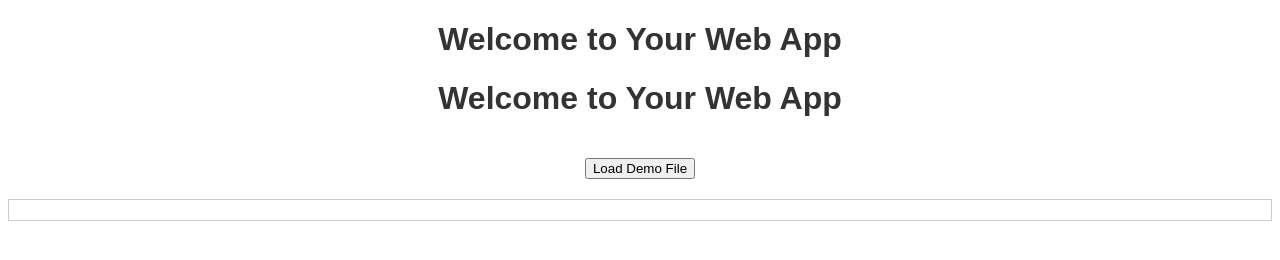
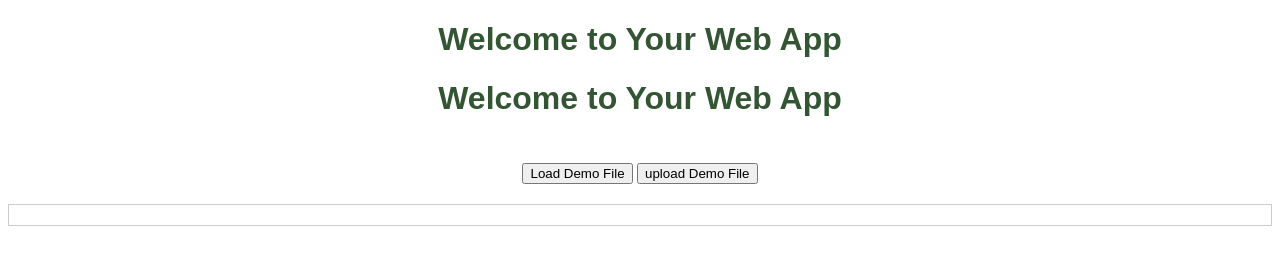
Before and after one commit to MahmoudElerian/lab3-project, a plain HTML site: page index.html in a window 1280 px wide. Drawn offline with Linux system fonts and the light colour scheme.

Commit message:
Adding new files

```diff
--- a/index.html
+++ b/index.html
@@ -11,6 +11,7 @@
     <h1>Welcome to Your Web App</h1>
     <h1>Welcome to Your Web App</h1>
     <button id="loadDemoFile">Load Demo File</button>
+    <button id="uploadfile">upload Demo File</button>
     <div id="fileContents"></div>
 
     <script src="script.js"></script>
--- a/style.css
+++ b/style.css
@@ -4,11 +4,11 @@ body {
 }
 
 h1 {
-    color: #333;
+    color: #353;
 }
 
 button {
-    margin-top: 20px;
+    margin-top: 25px;
 }
 
 #fileContents {
```
